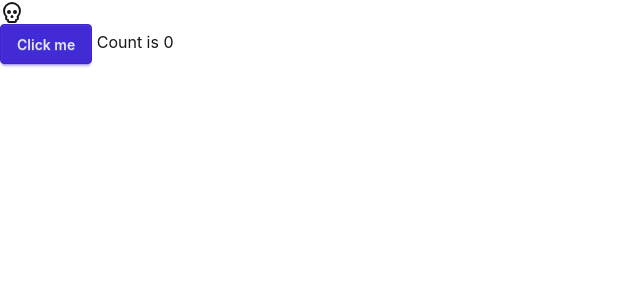
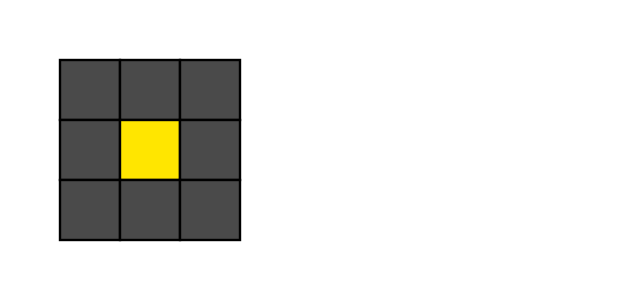
Before and after one commit to luiz734/rubiks-gem, a Svelte app: page / in a window 1280 px wide. Shown: the top 300 px of the page, without its empty margins (0-640 px from the left). Built offline with nearby package versions, Linux system fonts and the light colour scheme.

Commit message:
Draw rubiks cube face

```diff
--- a/src/App.svelte
+++ b/src/App.svelte
@@ -2,13 +2,12 @@
   import { Skull } from '@lucide/svelte';
   import svelteLogo from './assets/svelte.svg'
   import Counter from "./lib/Counter.svelte";
+  import RubikFace from "./lib/RubikFace.svelte";
 
   let x = 20;
 
 </script>
 
 <div id="app">
-  <Skull />
-  <button class="btn btn-primary"> Click me </button>
-  <Counter/>
+  <RubikFace/>
 </div>
--- /dev/null
+++ b/src/lib/RubikFace.svelte
@@ -0,0 +1,59 @@
+<script lang="ts">
+    type ColorKey = 'yellow' | 'gray';
+
+    const COLOR_MAP: Record<ColorKey, string> = {
+        yellow: '#FFE600',
+        gray: '#4A4A4A'
+    };
+
+    // 1 = yellow, 0 = gray
+    let gridState: Array<0 | 1> = [0, 0, 0, 0, 1, 0, 0, 0, 0];
+    // let topSide: Array<0 | 1> = [0, 0, 0];
+
+    function toggleGrid(i: number): void {
+        gridState[i] = gridState[i] === 1 ? 0 : 1;
+    }
+
+    // function toggleTop(i: number): void {
+    //     topSide[i] = topSide[i] === 1 ? 0 : 1;
+    // }
+
+    function getColor(val: 0 | 1): string {
+        return val === 1 ? COLOR_MAP.yellow : COLOR_MAP.gray;
+    }
+
+</script>
+
+<svg height="300" viewBox="0 0 500 500" width="300">
+
+    {#each gridState as val, i}
+        <g
+                role="button"
+                tabindex="0"
+                class="cursor-pointer focus:outline-none"
+                aria-label="top-face-{i}"
+                on:click={() => toggleGrid(i)}
+                on:keydown={(e) => (e.key === 'Enter' || e.key === ' ') && toggleGrid(i)}
+        >
+            <rect
+                    x={100 + (i % 3) * 100}
+                    y={100 + Math.floor(i / 3) * 100}
+                    width="100"
+                    height="100"
+                    fill={getColor(val)}
+                    stroke="#000"
+                    stroke-width="4"
+            />
+        </g>
+    {/each}
+
+    <!--{#each topSide as val, i}-->
+    <!--    <polygon-->
+    <!--            points="{100 + i * 100},100 {200 + i * 100},100 {190 + i * 100},68 {110 + i * 100},68"-->
+    <!--            fill={getColor(val)}-->
+    <!--            stroke="#000"-->
+    <!--            stroke-width="4"-->
+    <!--            on:click={() => toggleTop(i)}-->
+    <!--    />-->
+    <!--{/each}-->
+</svg>
```
